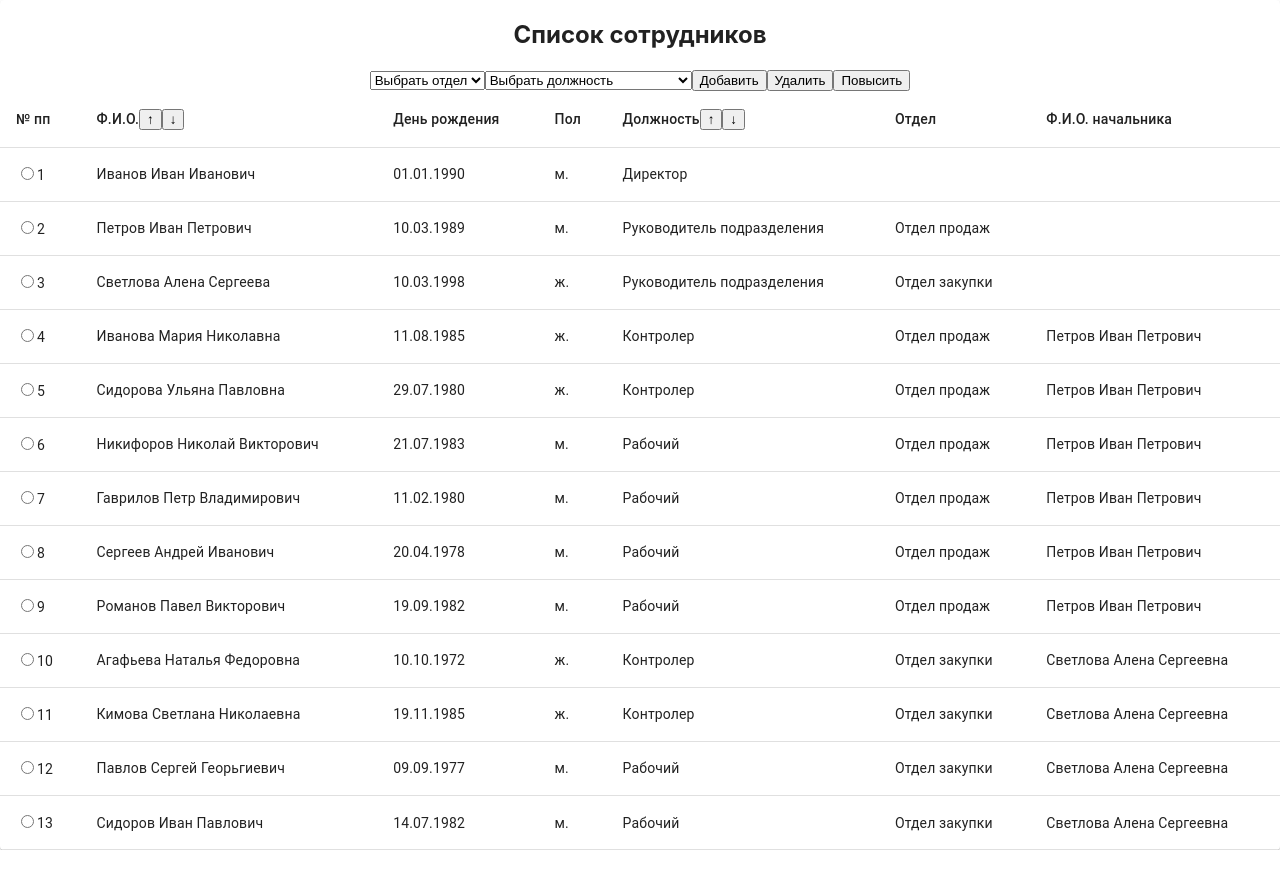
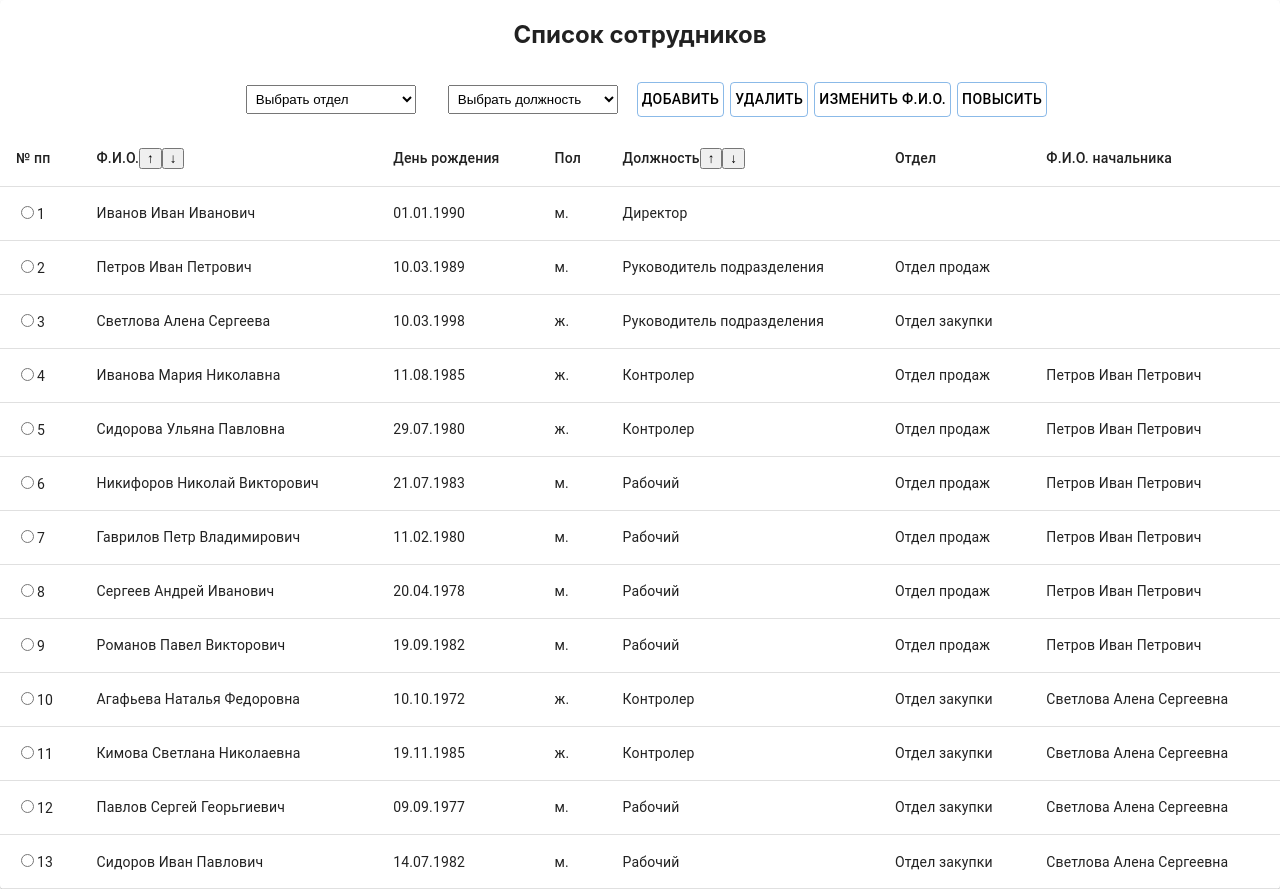
Before and after one commit to mskuratova/deeplay, a React (Create React App) app: page / in a window 1280 px wide. Before the commit the page ends 850 px from the top, so only its background shows below. Built offline with nearby package versions, Linux system fonts and the light colour scheme.

Commit message:
add change full name Modal

```diff
--- a/src/Table/Modals/ModalAdd.tsx
+++ b/src/Table/Modals/ModalAdd.tsx
@@ -118,7 +118,7 @@ const ModalAdd: React.FC<ModalAddType> = (props) => {
         <div className={s.background}>
             <div className={s.hystmodal} id="myModal">
                 <div className={s.hystmodal__window}>
-                    <span>Добавить сотрудника</span>
+                    <span><b>Добавить сотрудника</b></span>
                     <input type={"text"} value={fullName}
                            onChange={(e) => onChangeFullName(e)}/>
                     <input onChange={(e) => onChangeBD(e)}
--- /dev/null
+++ b/src/Table/Modals/ModalChangeFullName.tsx
@@ -0,0 +1,41 @@
+import React, {ChangeEvent, useState} from 'react';
+import s from './Modal.module.css'
+import {listType} from "../../store";
+
+type ModalChangeType = {
+    // onChangeFullName: (e: ChangeEvent<HTMLInputElement>) => void
+    onClickChangeFullName: (value: string) => void
+    onClickChangeClose: () => void
+    children?: React.ReactNode
+}
+
+const ModalChangeFullName: React.FC<ModalChangeType> = (props) => {
+    const fullName = props.children[0] as string
+
+    const [newFullName, semNewFulName] = useState<string>(fullName)
+
+    const setFullName = (e: ChangeEvent<HTMLInputElement>) => {
+        semNewFulName(e.currentTarget.value);
+    }
+    const onChangeFullName = () => {
+        props.onClickChangeFullName(newFullName)
+    }
+    return (
+        <div className={s.background}>
+            <div className={s.hystmodal} id="myModal">
+                <div className={s.hystmodal__window}>
+                    <span><b>Изменить Ф.И.О.</b></span>
+                    <div>{props.children}</div>
+                    <input type={"text"} value={newFullName}
+                           onChange={(e) => setFullName(e)}/>
+                    <span><button onClick={onChangeFullName}
+                                  className={s.hystmodal__close}>Изменить
+        </button>
+        <button onClick={props.onClickChangeClose}
+                className={s.hystmodal__close}>Закрыть</button></span>
+                </div>
+            </div>
+        </div>)
+}
+
+export default ModalChangeFullName;
--- a/src/Table/Modals/ModalChange.tsx
+++ b/src/Table/Modals/ModalChangeJob.tsx
@@ -8,14 +8,14 @@ type ModalChangeType = {
     children?: React.ReactNode
 }
 
-const ModalChange: React.FC<ModalChangeType> = (props) => {
+const ModalChangeJob: React.FC<ModalChangeType> = (props) => {
     const jobTitle = props.children[1]
 
     return (
         <div className={s.background}>
             <div className={s.hystmodal} id="myModal">
                 <div className={s.hystmodal__window}>
-                    <span>Повысить</span>
+                    <span><b>Повысить</b></span>
                     <div>{props.children[0]}</div>
                     <select onChange={(e) => props.onChangeJob(e)} className={s.universal}>
                         <option value={''}></option>
@@ -37,4 +37,4 @@ const ModalChange: React.FC<ModalChangeType> = (props) => {
         </div>)
 }
 
-export default ModalChange;
+export default ModalChangeJob;
--- a/src/Table/Modals/ModalDelete.tsx
+++ b/src/Table/Modals/ModalDelete.tsx
@@ -12,7 +12,7 @@ const ModalAdd: React.FC<ModalDeleteType> = (props) => {
         <div className={s.background}>
             <div className={s.hystmodal} id="myModal">
                 <div className={s.hystmodal__window}>
-                    <span style={{padding: "3px", margin: "5px", width: "170px"}}><b>Удалить сотрудника:</b></span>
+                    <span className={s.universal}><b>Удалить сотрудника:</b></span>
                     <div style={{padding: "3px", margin: "5px"}}>{props.children}</div>
                     <span><button onClick={props.onClickDelete}
                                   className={s.hystmodal__close}
--- a/src/Table/TableComponent.css
+++ b/src/Table/TableComponent.module.css
@@ -29,18 +29,15 @@
  background: #fff;
  padding: 3px;
  margin: 5px;
-
- /* Установим по умолчанию ширину 600px
- но она будет не больше ширины браузера */
  width: 500px;
  max-width: 100%;
 
- /* Заготовка для будущих анимаций */
- transition: transform 0.15s ease 0s, opacity 0.15s ease 0s;
- transform: scale(1);
 }
 .universal {
- padding: 3px;
- margin: 5px;
+ padding: 5px;
+ margin: 16px;
  width: 170px;
 }
+.button:hover{
+ background-color: gold;
+}
--- a/src/Table/TableComponent.tsx
+++ b/src/Table/TableComponent.tsx
@@ -2,24 +2,30 @@ import React, {ChangeEvent, MouseEvent, useState} from "react"
 import {initializeState, listType} from "../store";
 import {Line} from "./Line"
 import {
+    Button,
     Paper, Table,
     TableCell,
     TableContainer, TableHead,
 } from "@mui/material";
 import ModalDelete from "./Modals/ModalDelete";
 import ModalAdd from "./Modals/ModalAdd";
-import ModalChange from "./Modals/ModalChange";
-import s from './TableComponent.css';
+import ModalChangeJob from "./Modals/ModalChangeJob";
+import s from './TableComponent.module.css';
+import ModalChangeFullName from "./Modals/ModalChangeFullName";
 
 export const TableComponent: React.FC = () => {
     const [list, setList] = useState<listType[]>(initializeState)
     const [filterList, setFilterList] = useState<listType[]>(list)
     const [flagAdd, setFlagAdd] = useState<boolean>(false)
     const [flagDelete, setFlagDelete] = useState<boolean>(false)
-    const [flagChange, setFlagChange] = useState<boolean>(false)
+    const [flagChangeFullName, setFlagChangeFullName] = useState<boolean>(false)
+    const [flagChangeJob, setFlagChangeJob] = useState<boolean>(false)
     const [valueRadio, setValueRadio] = useState<number | null>(null)
     const [valueFullName, setValueFullName] = useState<string>()
+    const [fullName, setFullName] = useState<string>()
     const [valueJob, setValueJob] = useState<string>()
+
+    const buttonStyle = {margin: "3px", color: "black", padding: "4px"}
 
     const onChangeHandlerUnit = (e: ChangeEvent<HTMLSelectElement>) => {
         const value = e.currentTarget.value;
@@ -51,7 +57,6 @@ export const TableComponent: React.FC = () => {
         setValueRadio(value)
     }
     const onClickAddClose = () => setFlagAdd(!flagAdd)
-
     const onClickAdd = (value: listType) => {
         const newList = [...list, value]
         setList(newList)
@@ -67,7 +72,16 @@ export const TableComponent: React.FC = () => {
         setFilterList(newList)
         setFlagDelete(false)
         setValueRadio(null)
-
+    }
+    const onClickChangeFullName = (value: string) => {
+        console.log(value)
+        const name = list[valueRadio].fullName
+        setValueFullName(name)
+        const listDelete = [...list]
+        const newList = listDelete.filter(l => l.fullName !== name)
+        setList(newList)
+        setFilterList(newList)
+        setFlagChangeFullName(false)
     }
     const onClickDeleteClose = () => {
         if (valueRadio !== null) {
@@ -78,9 +92,22 @@ export const TableComponent: React.FC = () => {
             alert('Выберите сотрудника')
         }
     }
+    const onChangeFullName = (e: ChangeEvent<HTMLSelectElement>) => {
+        const value = e.currentTarget.value
+        setFullName(value)
+    }
     const onChangeJob = (e: ChangeEvent<HTMLSelectElement>) => {
         const value = e.currentTarget.value
         setValueJob(value)
+    }
+    const onClickChangeFullNameClose = () => {
+        if (valueRadio !== null) {
+            setFlagChangeFullName(!flagChangeFullName)
+            const name = list[valueRadio].fullName
+            setValueFullName(name)
+        } else {
+            alert('Выберите сотрудника')
+        }
     }
     const onClickChange = () => {
         const name = list[valueRadio].fullName
@@ -95,11 +122,11 @@ export const TableComponent: React.FC = () => {
         } else list[valueRadio].jobTitle = valueJob
         setList(newList)
         setFilterList(newList)
-        setFlagChange(false)
+        setFlagChangeJob(false)
     }
     const onClickChangeClose = () => {
         if (valueRadio !== null) {
-            setFlagChange(!flagChange)
+            setFlagChangeJob(!flagChangeJob)
             const name = list[valueRadio].fullName
             setValueFullName(name)
         } else {
@@ -126,15 +153,20 @@ export const TableComponent: React.FC = () => {
                     <option value="Контролер">Контролер</option>
                     <option value="Рабочий">Рабочий</option>
                 </select>
-                <button onClick={onClickAddClose}
-                        className={s.universal}>Добавить
-                </button>
-                <button onClick={onClickDeleteClose}
-                        className={s.universal}>Удалить
-                </button>
-                <button onClick={onClickChangeClose}
-                        className={s.universal}>Повысить
-                </button>
+                <Button variant={"outlined"} style={buttonStyle} className={s.button}
+                        onClick={onClickAddClose}>Добавить
+                </Button>
+                <Button variant={"outlined"} style={buttonStyle}
+                        onClick={onClickDeleteClose}>Удалить
+                </Button>
+                <Button variant={"outlined"} style={buttonStyle}
+                        onClick={onClickChangeFullNameClose}
+                >Изменить Ф.И.О.
+                </Button>
+                <Button variant={"outlined"} style={buttonStyle}
+                        onClick={onClickChangeClose}
+                >Повысить
+                </Button>
             </div>
             <Table sx={{minWidth: 650}} aria-label="a dense table">
                 <TableHead>
@@ -173,16 +205,19 @@ export const TableComponent: React.FC = () => {
                                            onChecked={() => onCheckedList(id)}/>)}
             </Table>
             {flagAdd ? <ModalAdd
-
                 onClickAdd={onClickAdd}
                 onClickAddClose={onClickAddClose}/> : ''}
             {flagDelete && valueRadio !== null ?
                 <ModalDelete onClickDelete={onClickDelete}
                              onClickDeleteClose={onClickDeleteClose}><span>{valueFullName}</span></ModalDelete> : ''}
-
-            {flagChange && valueRadio !== null ?
-                <ModalChange onChangeJob={onChangeJob} onClickChange={onClickChange}
-                             onClickChangeClose={onClickChangeClose}>{[valueFullName, list[valueRadio].jobTitle]}</ModalChange> : ''}
+            {flagChangeFullName && valueRadio !== null ?
+                <ModalChangeFullName
+                    // onChangeFullName={onChangeFullName}
+                                     onClickChangeFullName={onClickChangeFullName}
+                                     onClickChangeClose={onClickChangeFullNameClose}>{[valueFullName]}</ModalChangeFullName> : ''}
+            {flagChangeJob && valueRadio !== null ?
+                <ModalChangeJob onChangeJob={onChangeJob} onClickChange={onClickChange}
+                                onClickChangeClose={onClickChangeClose}>{[valueFullName, list[valueRadio].jobTitle]}</ModalChangeJob> : ''}
         </TableContainer>
     )
 }
```
